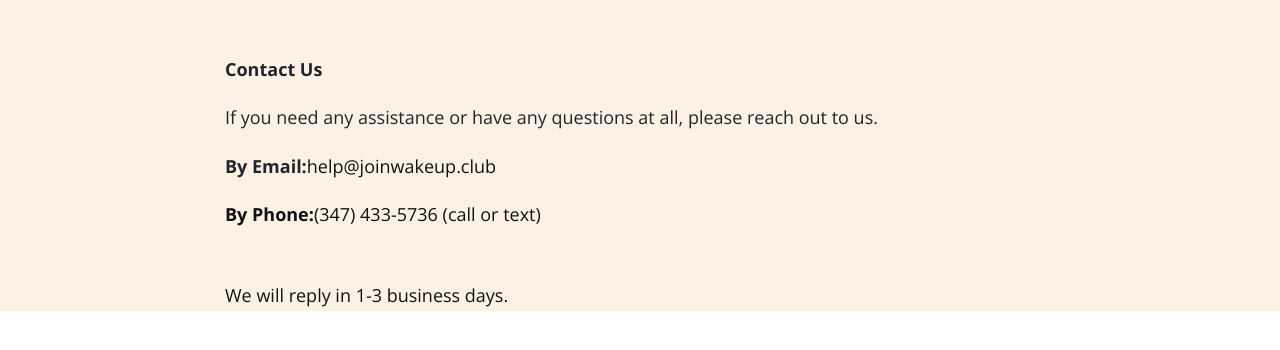
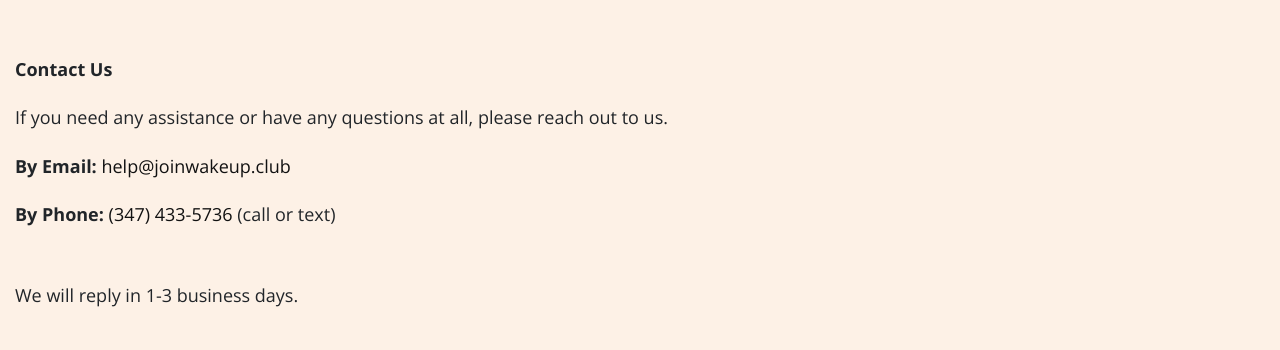
Before and after one commit to wakeup-club/wakeup-club.github.io, a plain HTML site: page support.html in a window 1280 px wide. Shown: the part 242-592 px from the top of the page. Drawn offline with nearby package versions, Linux system fonts and the light colour scheme.

Commit message:
Fixing support.html

```diff
--- a/support.html
+++ b/support.html
@@ -55,11 +55,11 @@
             <h1>Support</h1>
             <br />
         </div>
-        <div class="container">
+        <div class="container" style="display:inline-block; height:1200px">
             <p><strong>Contact Us</strong></p>
             <p>If you need any assistance or have any questions at all, please reach out to us.</p>
-            <p><strong>By Email:</strong><a href="mailto:help@joinwakeup.club">help@joinwakeup.club</p>
-            <p><strong>By Phone:</strong>(347) 433-5736 (call or text)</p>
+            <p><strong>By Email:</strong> <a href="mailto:help@joinwakeup.club">help@joinwakeup.club</a></p>
+            <p><strong>By Phone:</strong> <a href="tel:+13474335736">(347) 433-5736</a> (call or text)</p>
             <br />
             <p>We will reply in 1-3 business days.</p>
         </div>
```
